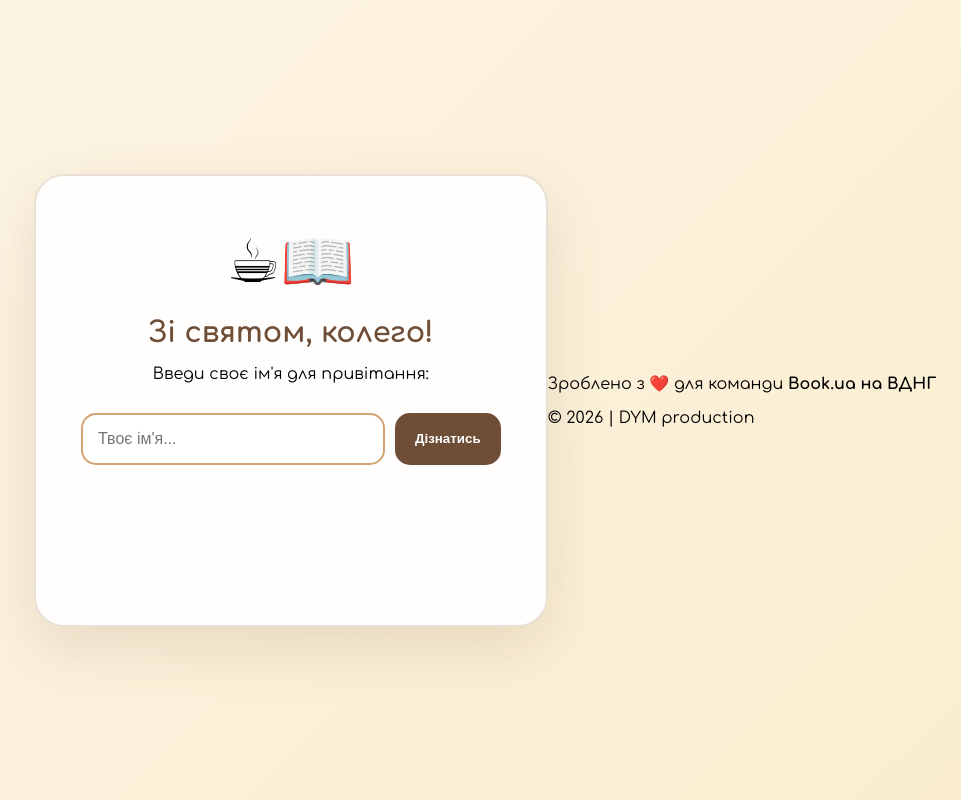
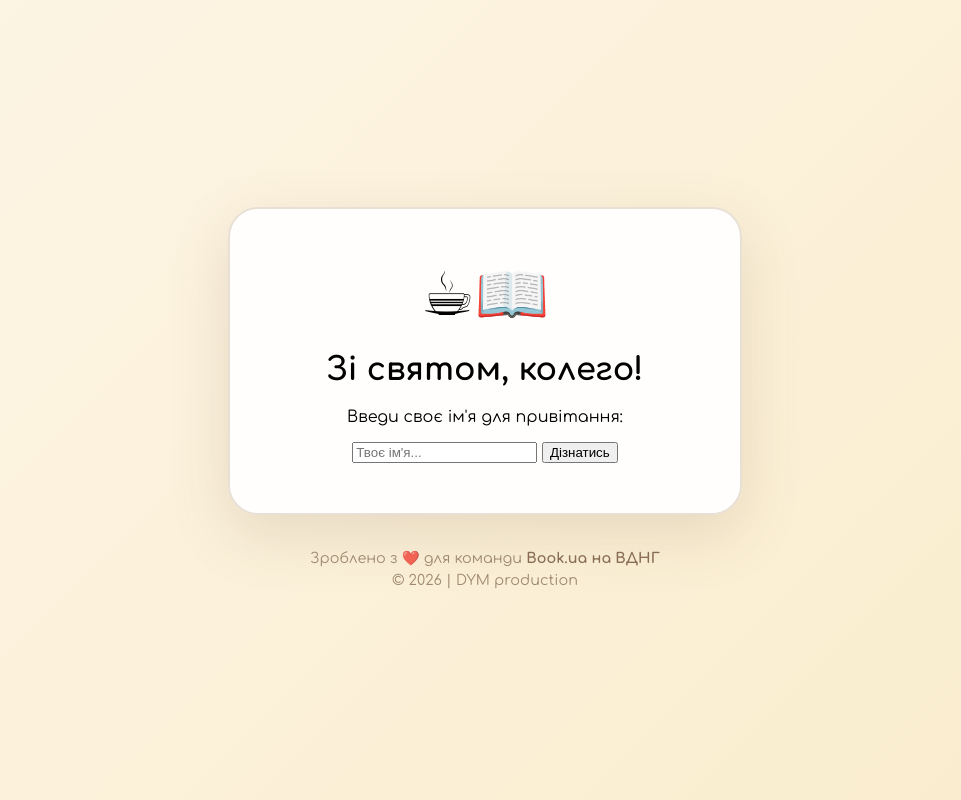
Before and after one commit to dymproduction1-alt/valentine-gift, a Flask app: page / in a window 1280 px wide. Shown: the whole page, without its empty margins (155-1116 px from the left). Run offline with Flask 3, Linux system fonts and the light colour scheme; some libraries are stand-ins or nearby versions.

Commit message:
Refactor CSS for layout and footer styling

```diff
--- a/static/css/style.css
+++ b/static/css/style.css
@@ -1,10 +1,13 @@
+/* Додай це в кінець свого файлу style.css */
+
 body {
     background: linear-gradient(135deg, #fdf5e6 0%, #faedcd 100%);
     font-family: 'Comfortaa', cursive;
     display: flex;
+    flex-direction: column; /* Щоб футер був знизу */
     justify-content: center;
     align-items: center;
-    height: 100vh;
+    min-height: 100vh;
     margin: 0;
 }
 
@@ -17,68 +20,27 @@ body {
     max-width: 450px;
     width: 90%;
     border: 2px solid #e8e0d5;
-    transition: transform 0.3s ease;
+    z-index: 1; /* Картка поверх фону */
 }
 
-.card:hover {
-    transform: translateY(-5px);
+footer {
+    margin-top: 30px;
+    text-align: center;
+    color: #8b735b;
+    font-size: 0.9rem;
 }
 
+footer strong {
+    color: #6f4e37;
+}
+
+footer p {
+    margin: 5px 0;
+    opacity: 0.8;
+}
+
+/* Стилі для кави та книг у фоні (опціонально для краси) */
 .icon {
     font-size: 60px;
     margin-bottom: 20px;
-    display: block;
 }
-
-h1 {
-    color: #6f4e37;
-    font-size: 1.8rem;
-    margin-bottom: 15px;
-}
-
-.input-area {
-    margin: 30px 0;
-    display: flex;
-    gap: 10px;
-    justify-content: center;
-}
-
-input {
-    padding: 15px;
-    border: 2px solid #d4a373;
-    border-radius: 15px;
-    width: 60%;
-    font-size: 16px;
-    outline: none;
-    transition: border-color 0.3s;
-}
-
-input:focus {
-    border-color: #6f4e37;
-}
-
-button {
-    padding: 15px 20px;
-    background: #6f4e37;
-    color: white;
-    border: none;
-    border-radius: 15px;
-    cursor: pointer;
-    font-weight: bold;
-    transition: all 0.3s;
-}
-
-button:hover {
-    background: #bc6c25;
-    box-shadow: 0 5px 15px rgba(111, 78, 55, 0.3);
-}
-
-.wish-text {
-    margin-top: 30px;
-    color: #4a3728;
-    font-size: 1.2rem;
-    line-height: 1.5;
-    min-height: 80px;
-    font-weight: 400;
-    transition: opacity 0.4s ease;
-}
```
